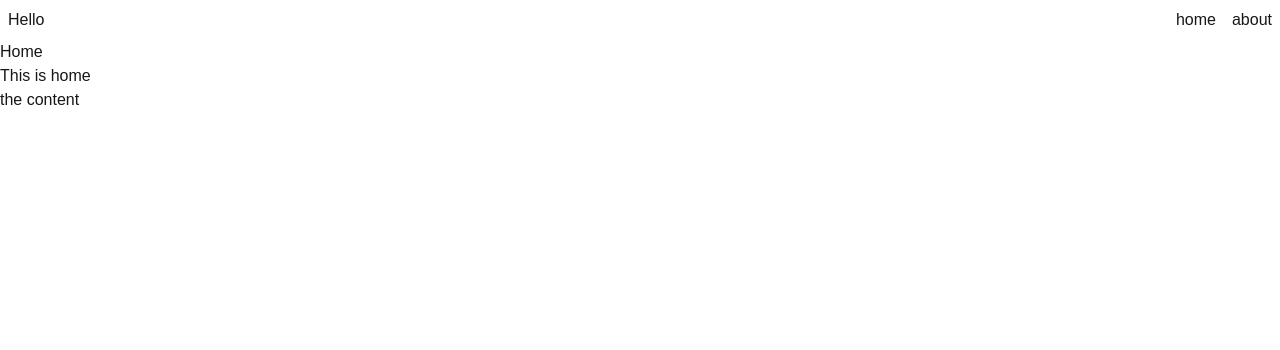
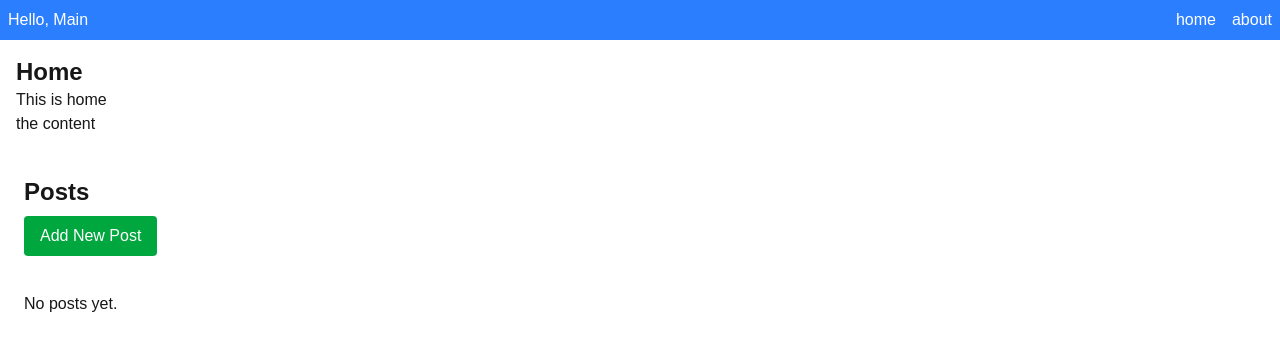
Before and after one commit to Laterat/alx-project-0x02-setup, a Next.js app in the folder alx-project-0x02/: page /home in a window 1280 px wide. Shown: the top 350 px of the page. Built offline with nearby package versions, Linux system fonts and the light colour scheme.

Commit message:
post in home page

```diff
--- /dev/null
+++ b/alx-project-0x02/components/common/PostModal.tsx
@@ -0,0 +1,62 @@
+
+
+import { PostData, PostModalProps } from "@/interfaces";
+import React,{useState} from 'react';
+
+const PostModal: React.FC<PostModalProps>=({onClose, onSubmit})=>{
+        const [title, setTitle]= useState("");
+        const [content, setContent]= useState("");
+
+        const handleSubmit=(e: React.FormEvent)=>{
+            e.preventDefault();
+            onSubmit({title, content});
+            onClose();
+        }
+
+    return(
+
+
+        <div className="bg-white p-6 rounded-xl w-96 shadow-lg">
+            <h2 className="text-xl font-semibold mb-4 justify-center">Add a Post</h2>
+            <form onSubmit={handleSubmit}>
+                <div className="flex flex-col mb-4 ">
+                    <label className="text-xl font-semibold mb-2">Title</label>
+                    <input
+                          type="text"
+                          placeholder="Enter title"
+                          value={title}
+                          onChange={(e)=> setTitle(e.target.value)}
+                          required
+                          className="border p-2 mb-3 rounded"
+                    />
+                </div>
+                <div className="flex flex-col">
+                    <label className="text-xl font-semibold mb-2">
+                          Content
+                    </label>
+                    <textarea
+                          placeholder="Enter content"
+                          value={content}
+                          rows={4}
+                          onChange={(e)=> setContent(e.target.value)}
+                          required
+                          className="border p-2 mb-3 rounded"
+                    />
+                </div>
+                <div className="flex justify-between">
+                      <button
+                             type="button"
+                             onClick={onClose}
+                             className="px-6 py-2 bg-gray-300 rounded-lg hover:shadow-lg" >
+                             Cancel</button>
+                      <button type="submit" className="px-6 py-2 bg-blue-500 text-white rounded-lg hover:shadow-lg">
+                             Post</button>
+                </div>
+
+            </form>
+        </div>
+
+    );
+}
+
+export default PostModal;
--- a/alx-project-0x02/components/layout/Header.tsx
+++ b/alx-project-0x02/components/layout/Header.tsx
@@ -4,12 +4,12 @@ import Link from 'next/link';
 const Header: React.FC = () =>{
     return(
           <header>
-              <div className='p-2 flex justify-between items-center'>
-                   <Link href="/">Hello</Link>
+              <div className='p-2 flex justify-between items-center bg-blue-500 text-white '>
+                   <Link className="hover:underline" href="/">Hello, Main</Link>
 
                   <div className='flex items-center space-x-4'>
-                      <Link href="/home">home</Link>
-                      <Link href="/about">about</Link>
+                      <Link  className="hover:underline" href="/home">home</Link>
+                      <Link className="hover:underline" href="/about">about</Link>
                   </div>
 
               </div>
--- a/alx-project-0x02/pages/home.tsx
+++ b/alx-project-0x02/pages/home.tsx
@@ -1,14 +1,49 @@
 import Header from "@/components/layout/Header";
 import Card from "@/components/common/Card";
-
-
+import React, { useState } from "react";
+import PostModal from "@/components/common/PostModal";
+import { PostData } from "@/interfaces";
 
 const Home: React.FC=()=>{
+
+    const [modalOpen, setModalOpen]= useState(false);
+    const [posts, setPost]= useState<PostData[]>([]);
+
+    const handleAddPost=(post: PostData)=>{
+        setPost((prev)=>[post,...prev]);
+    };
+
     return(
-        <>  <Header/>
-            <h1>Home</h1>
-            <Card title="This is home" content=" the content"/>
-        </>
+        <div>
+            <Header/>
+            <div className="m-4">
+                <h1 className="text-2xl font-semibold ">Home</h1>
+                <Card title="This is home" content=" the content"/>
+             </div>
+
+     <div className="p-6 ">
+
+        <h1 className="text-2xl font-bold mb-2">Posts</h1>
+          <button
+             onClick={() => setModalOpen(true)}
+             className="mb-4 px-4 py-2 bg-green-600 text-white rounded hover:shadow-lg">
+            Add New Post   </button>
+
+        {modalOpen && (
+          <PostModal onClose={() => setModalOpen(false)} onSubmit={handleAddPost} />
+          )}
+
+       <div className="grid grid-cols-3 gap-2  space-y-4 mt-5 ">
+        {posts.length === 0 && <p>No posts yet.</p>}
+        {posts.map((post, index) => (
+          <div key={index} className="border p-4 rounded shadow-sm hover:shadow-lg">
+            <h2 className="text-lg font-semibold">{post.title}</h2>
+            <p>{post.content}</p>
+          </div>
+        ))}
+       </div>
+    </div>
+        </div>
 
     );
 }
```
Also changed, not shown: alx-project-0x02/interfaces/index.ts (+12 -0 lines).
